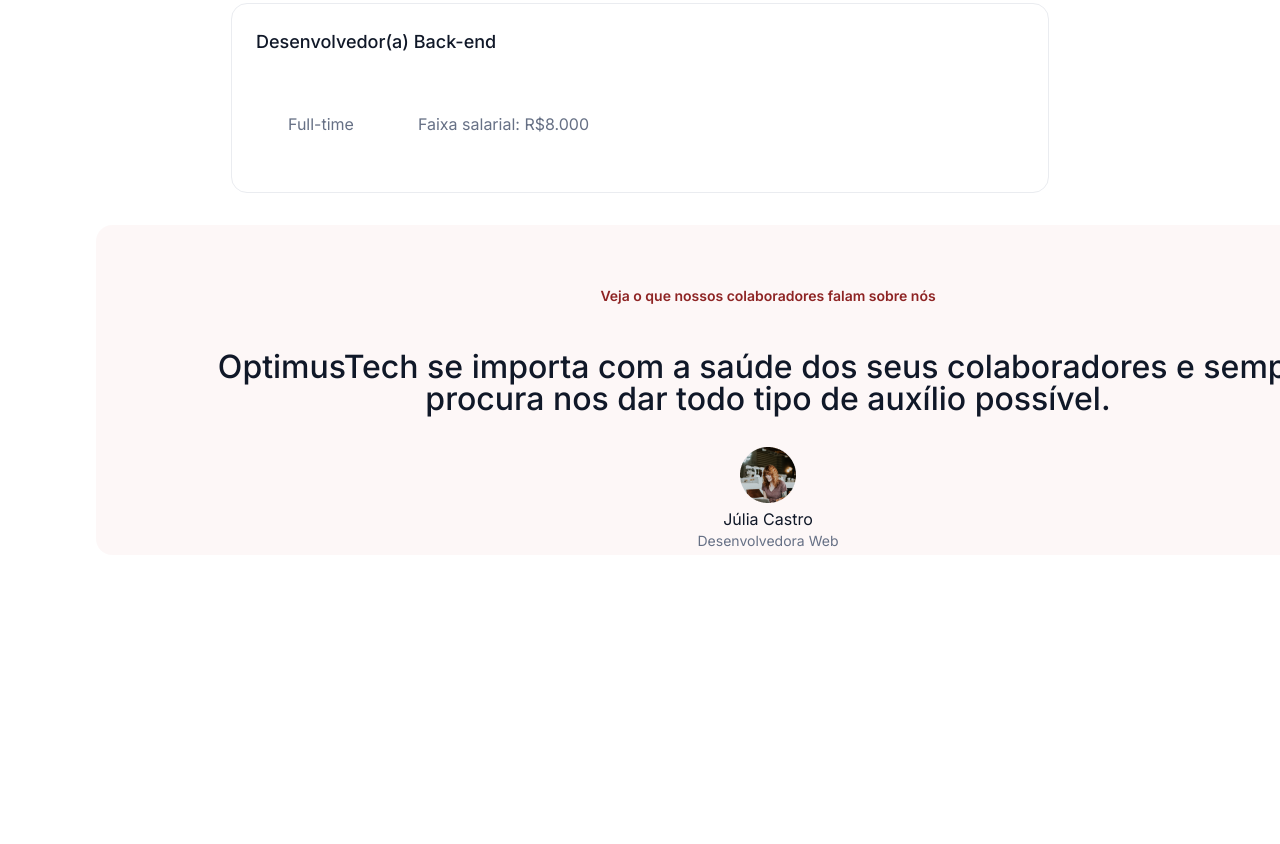
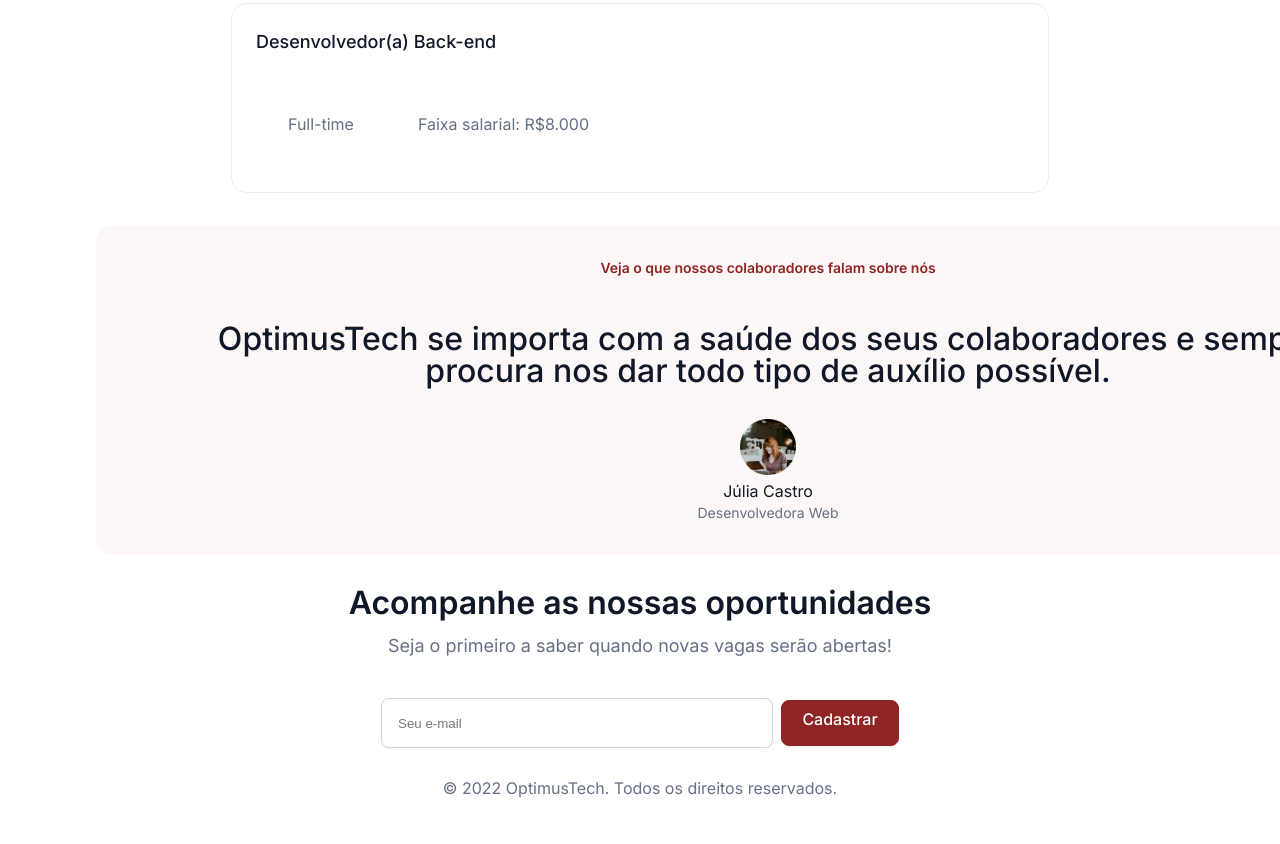
Before and after one commit to pedromarts/Optimus-tech-7-days, a plain HTML site: page index.html in a window 1280 px wide. Shown: the part 2351-3195 px from the top of the page. Before the commit the page ends 2938 px from the top, so only its background shows below. Drawn offline with Linux system fonts and the light colour scheme.

Commit message:
finalização do desafio (ainda com problemas para corrigir)

```diff
--- a/index.html
+++ b/index.html
@@ -148,6 +148,21 @@
         </div>
     </section>
 
+    <footer class="rodape">
+        <div class="rodape__box">
+            <h2 class="rodape__titulo">Acompanhe as nossas oportunidades</h2>
+            <h3 class="rodape__subtitulo">Seja o primeiro a saber quando novas vagas serão abertas!</h3>
+            <div class="rodape__inserir-email">
+                <div class="rodape__caixa-email">
+                    <input type="mail" class="rodape__email" placeholder="Seu e-mail">
+                </div>
+                <div class="container__cadastrar">
+                    <a href="#" class="container__link-cadastrar">Cadastrar</a>
+                </div>
+            </div>
+            <p class="rodape__copiright">© 2022 OptimusTech. Todos os direitos reservados.</p>
+        </div>
+    </footer>
 
 </body>
 </html>
--- a/style.css
+++ b/style.css
@@ -4,6 +4,7 @@
 @import url(style/vagas.css);
 @import url(style/oportunidades.css);
 @import url(style/relato.css);
+@import url(style/rodape.css);
 
 :root{
     --fonte-primaria: "Inter", sans-serif;
--- a/style/relato.css
+++ b/style/relato.css
@@ -3,6 +3,7 @@
     justify-content: center;
     margin: 2em 6em;
     text-align: center;
+    align-items: center;
 
     border-radius: 16px;
     padding: 64px;
@@ -16,6 +17,7 @@
     display: flex;
     flex-direction: column;
     align-items: center;
+    justify-content: center;
 }
 
 .relato__titulo{
--- /dev/null
+++ b/style/rodape.css
@@ -0,0 +1,45 @@
+.rodape__box{
+    display: flex;
+    flex-direction: column;
+    text-align: center;
+    align-items: center;
+}
+
+.rodape__titulo{
+    font-size: 2em;
+    font-weight: 600;
+    color: var(--Cor-azul-escuro);
+}
+
+.rodape__subtitulo{
+    font-size: 1.125em;
+    margin: 1em 0 1.5em 0;
+}
+
+
+
+.rodape__inserir-email{
+    display: flex;
+    align-items: center;
+    padding: 1em;
+    margin: 0 0 1em 0;
+
+}
+
+.rodape__caixa-email{
+    margin: 0 0.5em 0 0;
+}
+
+.rodape__email{
+    border: 1px solid #d0d5dd;
+    border-radius: 8px;
+    padding: 12px 14px 12px 16px;
+    width: 360px;
+    height: 24px;
+    box-shadow: 0 1px 2px 0 rgba(16, 24, 40, 0.05);
+    background: #fff;
+}
+
+.rodape__copiright{
+    margin: 0 0 3em 0;
+}
```
